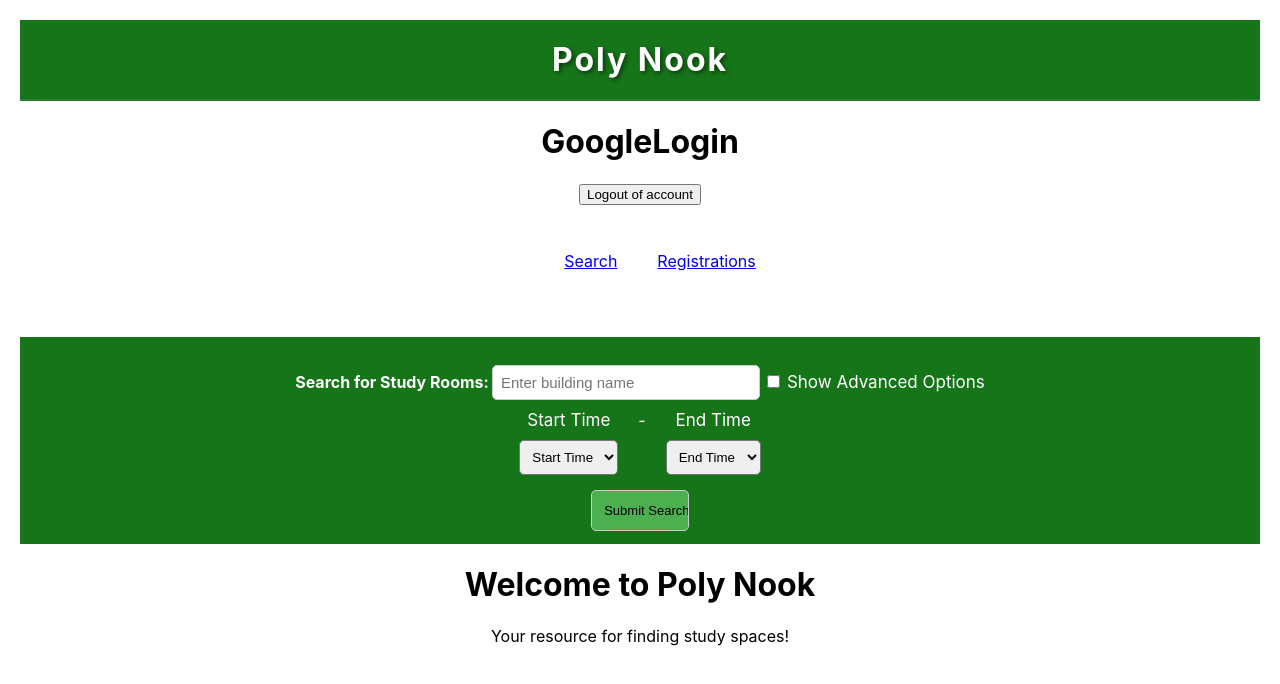
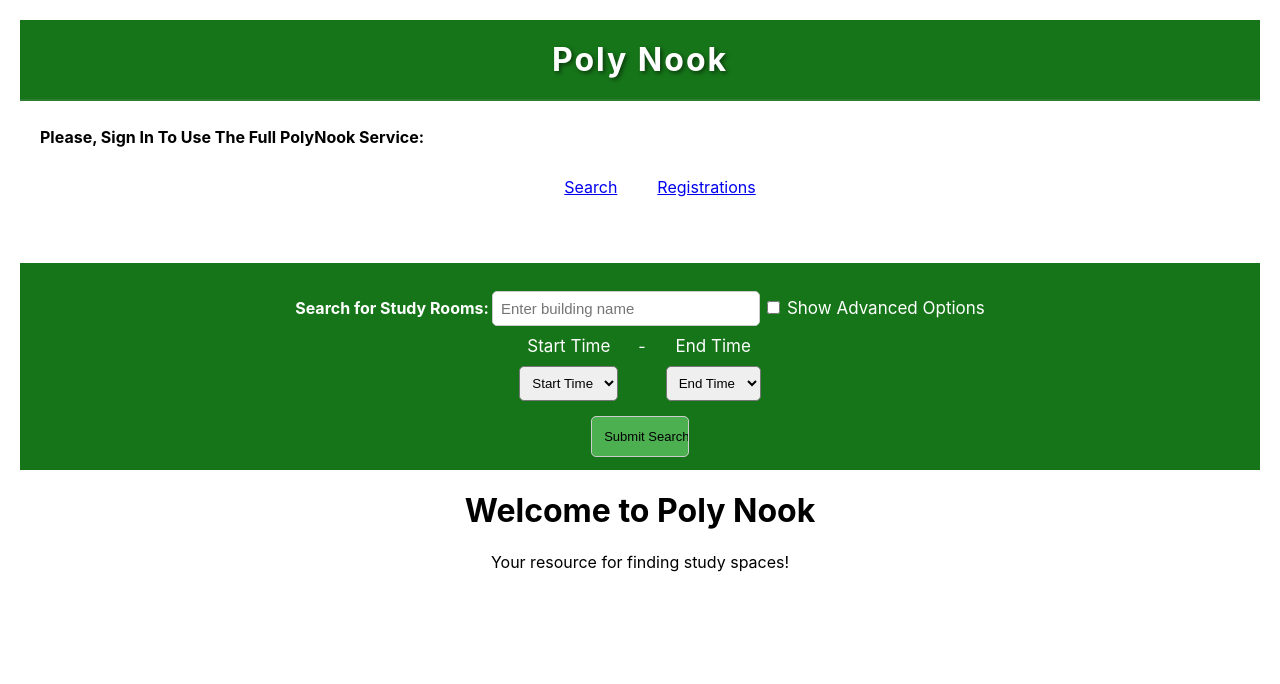
Before and after one commit to jack-ary/PolyNook, a React (Create React App) app in the folder packages/react-frontend/: page / in a window 1280 px wide. Shown: the top 684 px of the page. Built offline with nearby package versions, Linux system fonts and the light colour scheme.

Commit message:
Update Auth.js

```diff
--- a/packages/react-frontend/src/Auth.js
+++ b/packages/react-frontend/src/Auth.js
@@ -1,35 +1,61 @@
-import { useState } from 'react'
 import { googleLogout, GoogleLogin } from '@react-oauth/google'
 import { jwtDecode } from 'jwt-decode'
 
-function Auth() {
-    const [profile, setProfile] = useState([])
-
+function Auth(props) {
     function handleSignInResponse(response) {
         response = jwtDecode(response.credential)
-        setProfile(response)
+        props.setProfile(response)
     }
 
     function logout() {
-        setProfile()
+        props.setProfile(null)
         googleLogout()
     }
 
     return (
         <div>
-            <h1>GoogleLogin</h1>
-            {profile ? (
+            {props.profile ? (
+                <div
+                    style={{
+                        display: 'flex-box',
+                    }}
+                >
+                    <img src={props.profile.picture} />
                     <div>
-                    <img src={profile.picture} />
+                        <p>Welcome, {props.profile.name}</p>
                         <button onClick={logout}>Logout of account</button>
                     </div>
+                </div>
             ) : (
+                <div
+                    style={{
+                        display: 'flex',
+                        flexDirection: 'row',
+                        height: '30px',
+                        lineHeight: '30px',
+                    }}
+                >
+                    <h4
+                        style={{
+                            display: 'inline-block',
+                            padding: '0px 20px',
+                            justifyContent: 'center',
+                        }}
+                    >
+                        Please, Sign In To Use The Full PolyNook Service:
+                    </h4>
                     <GoogleLogin
+                        style={{
+                            display: 'inline-block',
+                            padding: '0px 20px',
+                            justifyContent: 'center',
+                        }}
                         onSuccess={handleSignInResponse}
                         onError={() => {
                             console.log('login failed.')
                         }}
                     />
+                </div>
             )}
         </div>
     )
```
Lines whose indentation alone changed are shown as unchanged.
